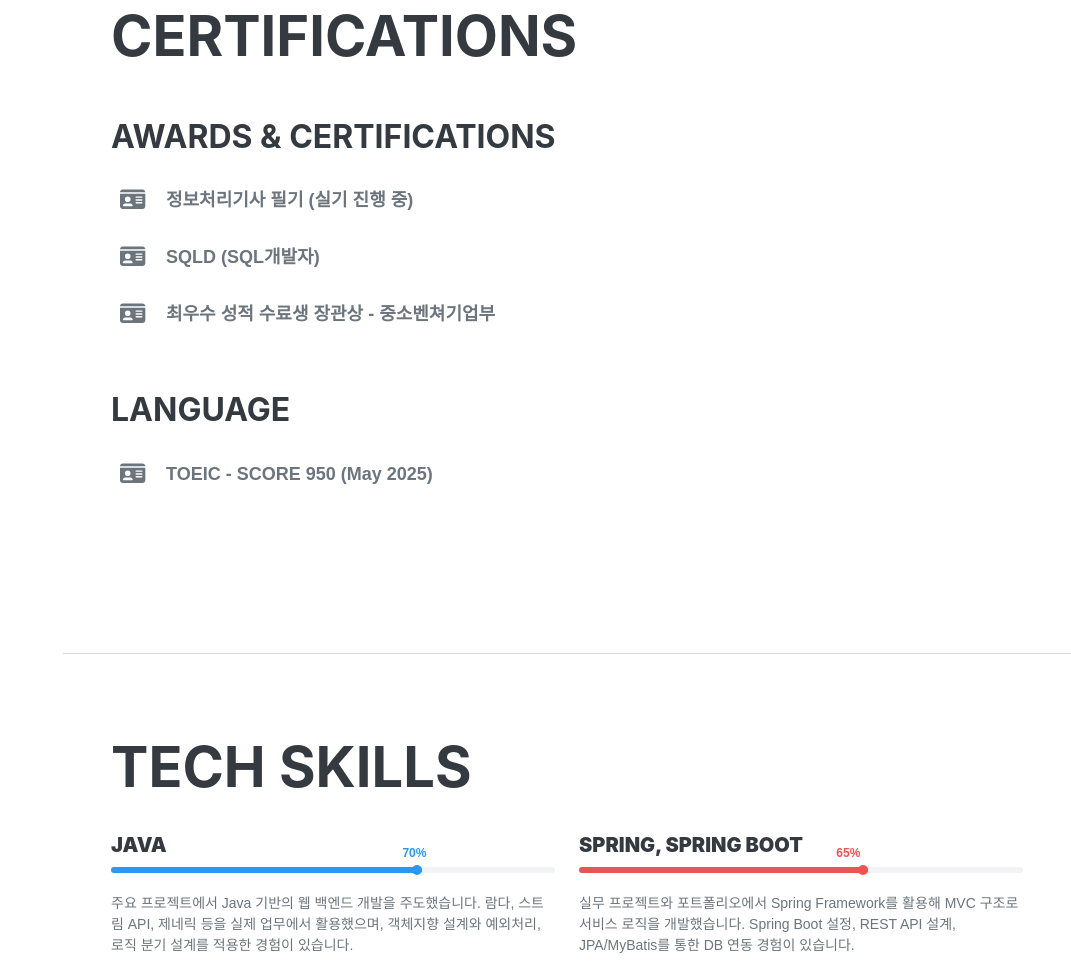
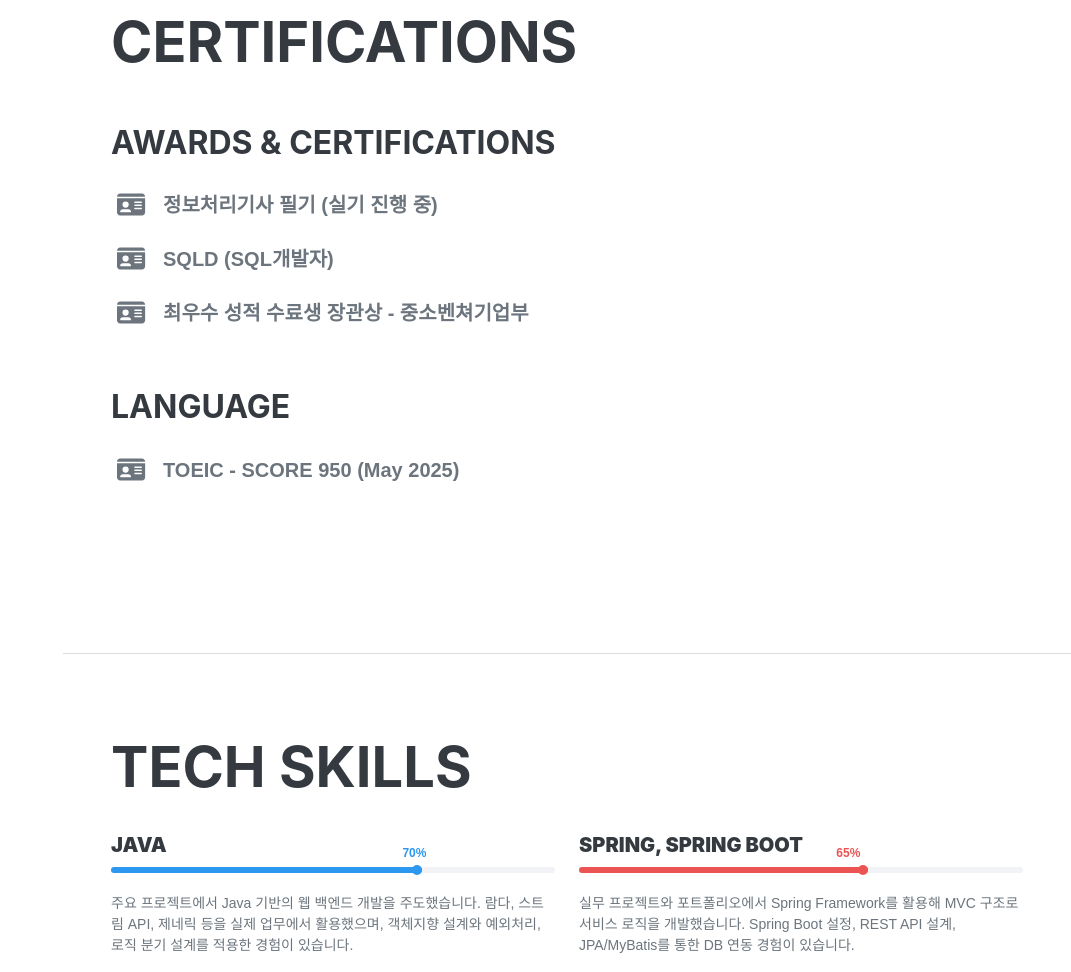
Before and after one commit to hellosummerdev/summerlee.github.io, a website: page src/pug/index.pug in a window 1280 px wide. Shown: the part 4311-5283 px from the top of the page, without its empty margins (209-1280 px from the left). Drawn offline with nearby package versions, Linux system fonts and the light colour scheme; files that its build step writes are made by us from their sources; files whose address does not match are found by name; a web font is replaced by a local one.

Commit message:
style SCSS 파일 수정 및 스타일 반영

```diff
--- a/src/scss/main.scss
+++ b/src/scss/main.scss
@@ -300,8 +300,8 @@
     }
 
     .certification-li {
-        padding: 15px;
-        font-size: 18px;
+        padding: 12px;
+        font-size: 20px;
         font-weight: bold;
     }
 
```
